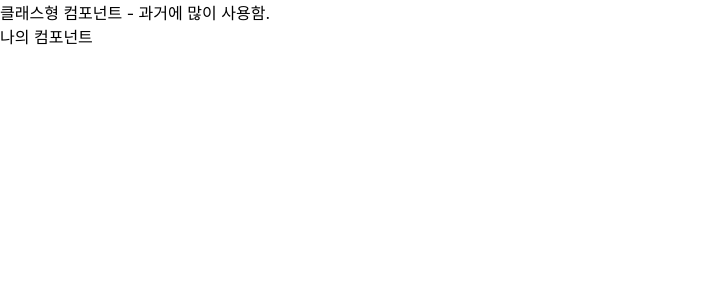
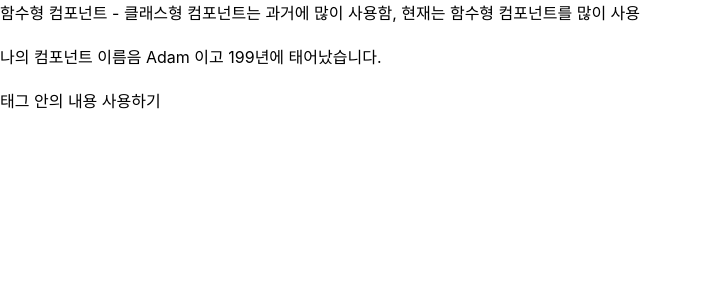
Before and after one commit to hb9397/ReactPrac, a React (Create React App) app in the folder react_prac1/: page / in a window 1280 px wide. Shown: the top 300 px of the page, without its empty margins (0-702 px from the left). Built offline with nearby package versions, Linux system fonts and the light colour scheme.

Commit message:
React (함수형 컴포넌트, props 사용 방식) 20221205-2

```diff
--- a/react_prac1/src/App.js
+++ b/react_prac1/src/App.js
@@ -1,15 +1,15 @@
-import React, { Component } from 'react';
+import React from 'react'
 import TEST from './test'
 
-class App extends Component {
-  render() {
-    const message = "클래스형 컴포넌트 - 과거에 많이 사용함.";
-    return (
-      <div className='react'>{message}
-        <TEST></TEST>
-      </div>);
-  }
+
+const App = () => {
+  const message = " - 클래스형 컴포넌트는 과거에 많이 사용함, 현재는 함수형 컴포넌트를 많이 사용";
+  return (
+    <>
+    <div>함수형 컴포넌트 {message}</div><br/>
+    <TEST name = "Adam" year = {199}>태그 안의 내용 사용하기</TEST>
+    </>
+  )
 }
 
-
-export default App;
+export default App
--- a/react_prac1/src/test.jsx
+++ b/react_prac1/src/test.jsx
@@ -1,10 +1,22 @@
 import React from 'react'
+import PropTypes from 'prop-types'
 
-const test = () => {
+// 구조 분해 할당으로 매개 변수 가져오는 순서는 상관이 없음
+const test = ({name, children, year}) => {
+
   return (
     <>
-      <div>나의 컴포넌트</div>
+      <div>나의 컴포넌트 이름음 {name} 이고 {year}년에 태어났습니다.</div><br/>
+      <div>{children}</div>
     </>
   )
+};
+
+test.propTypes = {
+  name: PropTypes.string,
+  year: PropTypes.number.isRequired
 }
+
+test.defaultProps = {name : '기본값'}
+
 export default test
```
Also changed, not shown: 1 other file (tests, documents, lock files or other folders).
